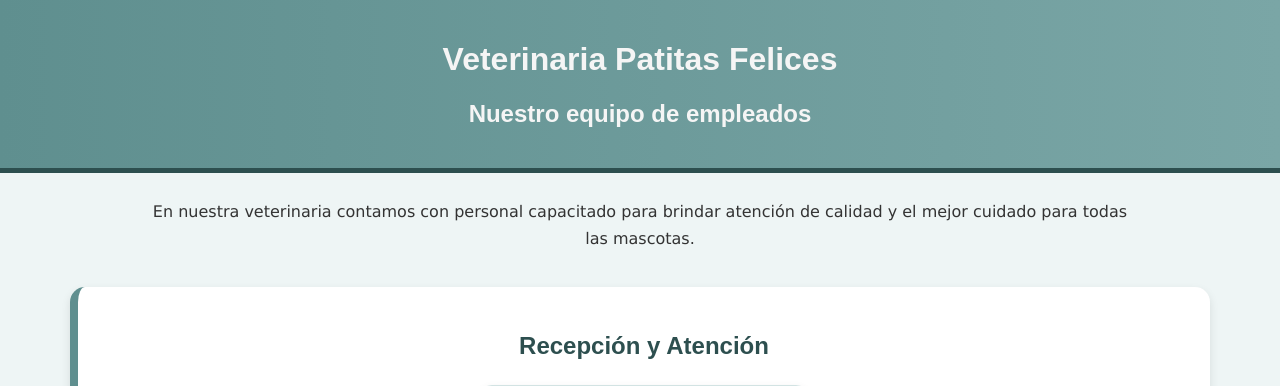
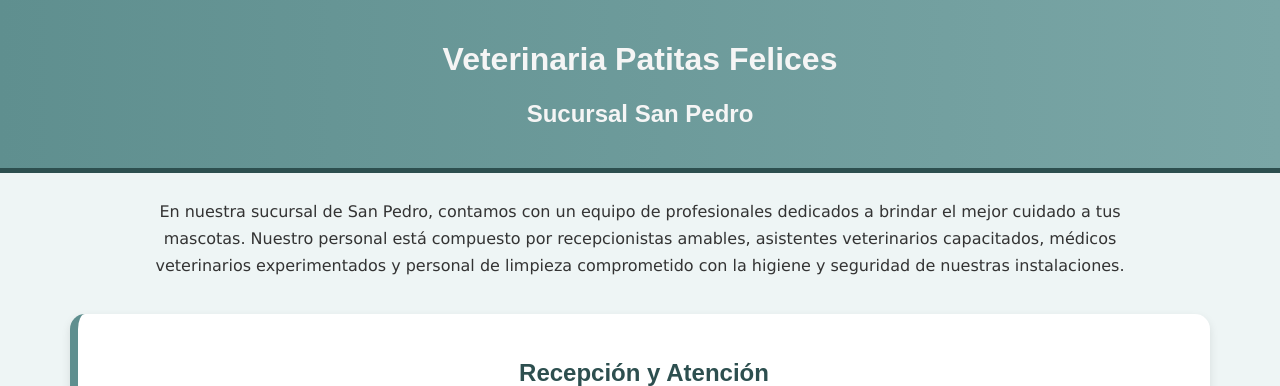
Before and after one commit to gxlzxv/PIADjango, a Django app: page /empleados/ in a window 1280 px wide. Shown: the top 386 px of the page. Run offline with Django 5.2, Linux system fonts and the light colour scheme; parts of the project's set-up code (start-up, migrations or seed data) failed here and were passed over.

Commit message:
Modificacion en la informacion de la pagina

```diff
--- a/empleados/templates/empleados/empindex.html
+++ b/empleados/templates/empleados/empindex.html
@@ -11,14 +11,13 @@
 
     <header>
         <h1>Veterinaria Patitas Felices</h1>
-        <h2>Nuestro equipo de empleados</h2>
+        <h2>Sucursal San Pedro</h2>
     </header>
 
     <main>
 
         <p>
-            En nuestra veterinaria contamos con personal capacitado para brindar
-            atención de calidad y el mejor cuidado para todas las mascotas.
+            En nuestra sucursal de San Pedro, contamos con un equipo de profesionales dedicados a brindar el mejor cuidado a tus mascotas. Nuestro personal está compuesto por recepcionistas amables, asistentes veterinarios capacitados, médicos veterinarios experimentados y personal de limpieza comprometido con la higiene y seguridad de nuestras instalaciones.
         </p>
 
         <article>
```
